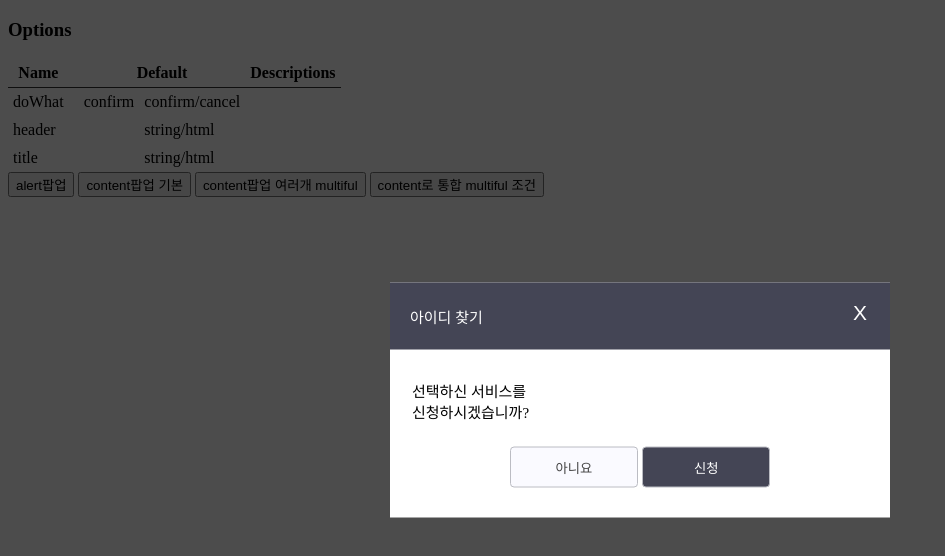
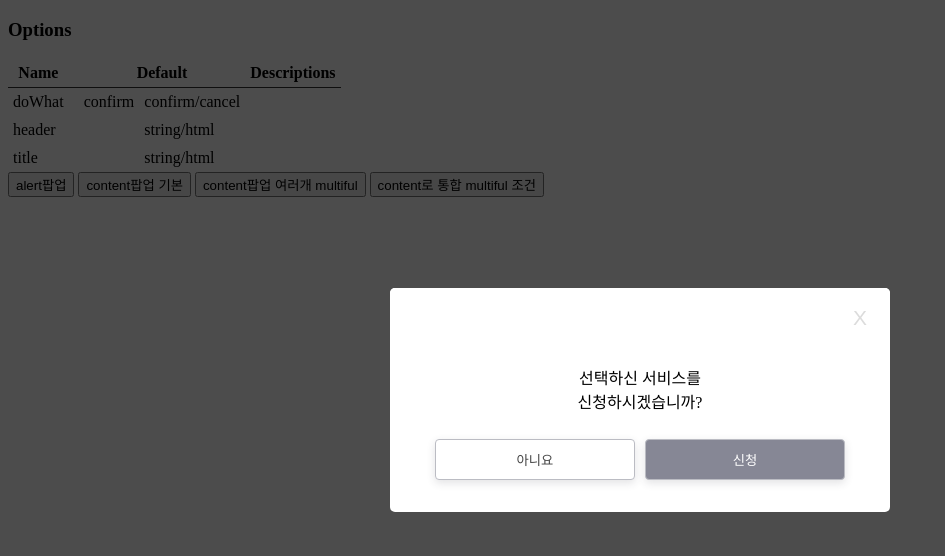
Before and after one commit to soonya27/modal.js, a plain HTML site: page index.html in a window 1280 px wide. Both pictures are taken after a click on the button "alert팝업". Shown: the whole page, without its empty margins (0-945 px from the left). Drawn offline with Linux system fonts and the light colour scheme.

Commit message:
css 커스텀 추가

```diff
--- a/css/modal/modal.css
+++ b/css/modal/modal.css
@@ -123,9 +123,48 @@
 /*--------------------------------------------------------------
     커스텀 레이아웃
 --------------------------------------------------------------*/
+.modal-wrap.content-modal {
+    border-radius: 5px;
+    overflow: hidden;
+}
 
+.modal-wrap .pop-header {
+    background-color: #fff;
+}
 
+.modal-wrap .btn-layerPop-close {
+    color: #dcdcdc;
+}
 
+.modal-wrap .layerPop-inner {
+    padding: 10px 22px 32px 22px;
+}
+
+.modal-wrap .pop-message {
+    font-size: 16px;
+    text-align: center;
+}
+
+.modal-wrap .btn-wrap {
+    width: 90%;
+    margin: 26px auto 0;
+}
+
+.modal-wrap .btn-wrap button {
+    box-shadow: #32333d24 0px 3px 8px 0px;
+}
+
+.modal-wrap .btn-wrap button {
+    background-color: #868795;
+}
+
+.modal-wrap .btn-wrap button:first-of-type {
+    margin-right: 10px;
+}
+
+.modal-wrap .btn-wrap button.cancel {
+    background-color: #ffffff;
+}
 
 
 
```
